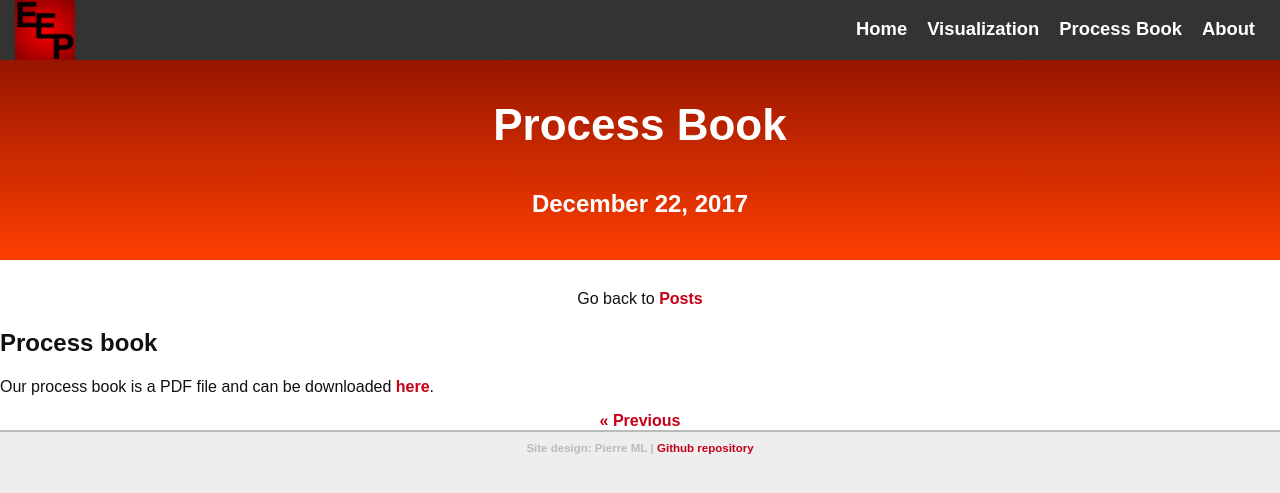
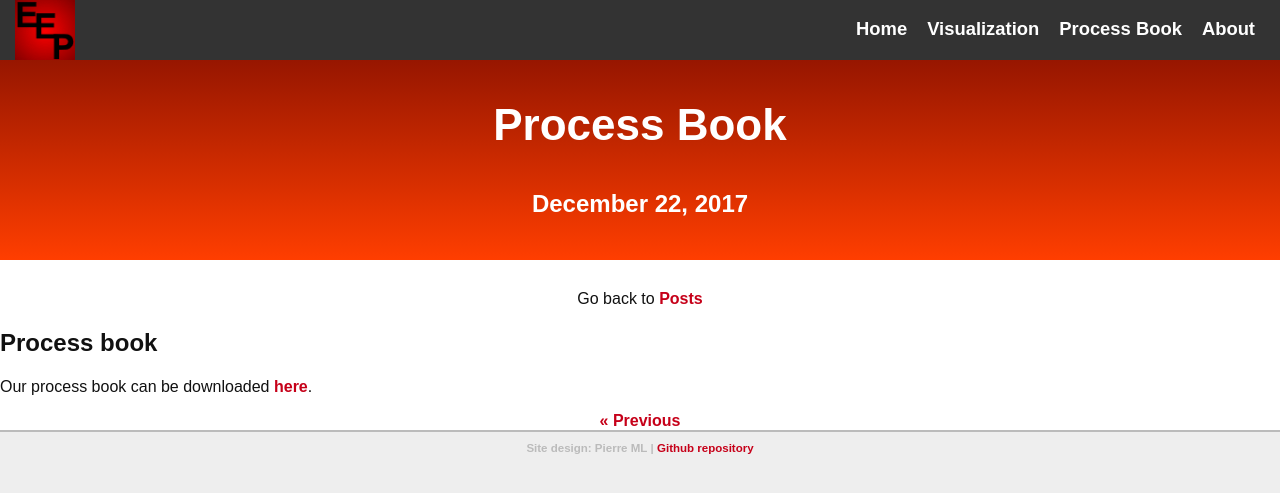
Before and after one commit to csbenz/etymology-graph, a Jekyll site: the page built from _posts/2017-12-22-Process-Book.md, in a window 1280 px wide. Shown: the top 493 px of the page. Built offline with Jekyll 4.4.1, drawn with Linux system fonts in a browser that asks for light colours; a script that is not in the unit is left out.

Commit message:
Cleaned code

```diff
--- a/_posts/2017-12-22-Process-Book.md
+++ b/_posts/2017-12-22-Process-Book.md
@@ -2,8 +2,8 @@
 layout: post
 title: Process Book
 author: Christopher
-description: Our process book is a PDF file and can be downloaded <a href="datavizu_processbook.pdf" target="_blank">here</a>.
+description: Our process book can be downloaded <a href="datavizu_processbook.pdf" target="_blank">here</a>.
 ---
 
 ## Process book
-Our process book is a PDF file and can be downloaded <a href="datavizu_processbook.pdf" target="_blank">here</a>.
+Our process book can be downloaded <a href="datavizu_processbook.pdf" target="_blank">here</a>.
--- a/assets/ancestors.js
+++ b/assets/ancestors.js
@@ -5,8 +5,6 @@ function handleInput(data) {
 }
 
 const MAX_DEPTH = 15;
-
-var rootWord = "";
 
 // List, keeps track of the traversed short_urls
 var traversedWords = [];
@@ -23,8 +21,10 @@ var wordNameMap = {};
 // Map of 'tuple' ([array of equivalent words, ancestors])
 var AncestorTree = [];
 
+// Map of wiktionary links
 var wiktionaryLinkMap = {};
 
+// Words that are already treated
 var treatedWords = [];
 
 
```
Also changed, not shown: assets/dagre_vizu.js (+4 -17 lines).
